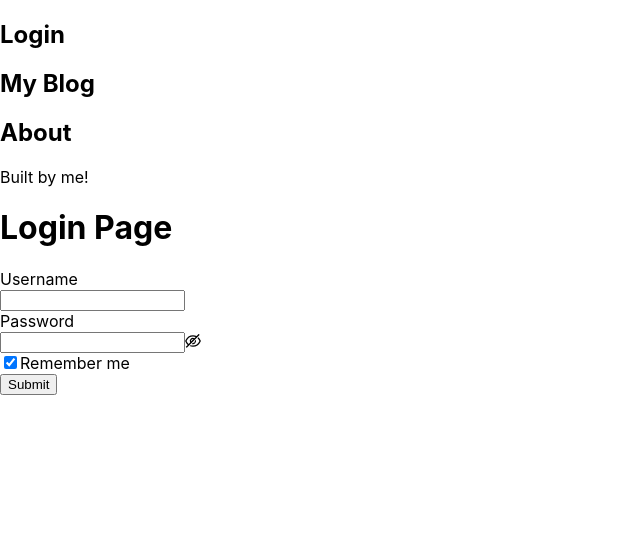
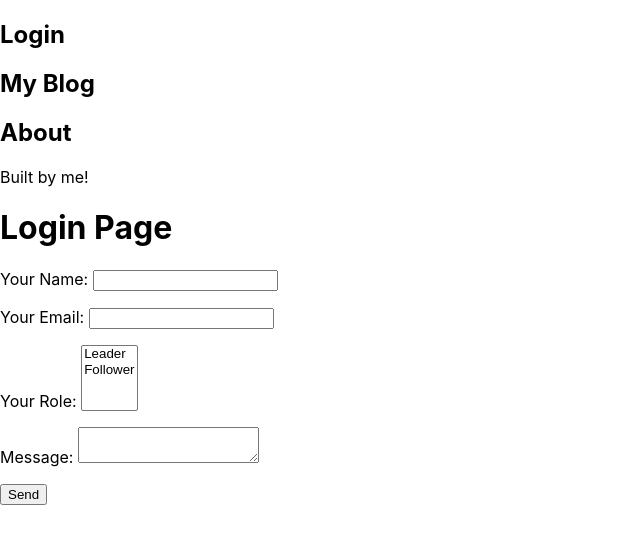
Before and after one commit to shrey2005/NextjsWithNetlify, a Next.js app: page /Login in a window 1280 px wide. Shown: the top 544 px of the page, without its empty margins (0-640 px from the left). Built offline with nearby package versions, Linux system fonts and the light colour scheme.

Commit message:
commit with Login Page

```diff
--- a/pages/Login.js
+++ b/pages/Login.js
@@ -1,81 +1,30 @@
-import { Form, Input, Button, Checkbox } from 'antd';
 import Layout from "../component/Layout"
 
 const Login = () => {
-    const onFinish = (values) => {
-        console.log('Success:', values);
-    };
-
-    const onFinishFailed = (errorInfo) => {
-        console.log('Failed:', errorInfo);
-    };
     return (
         <div className="Login_Page">
-             <Layout pageTitle="Login Page"></Layout>
+            <Layout pageTitle="Login Page"></Layout>
             <h1 className="title">Login Page</h1>
-            <Form
-                name="basic"
-                labelCol={{
-                    span: 8,
-                }}
-                wrapperCol={{
-                    span: 16,
-                }}
-                initialValues={{
-                    remember: true,
-                }}
-                onFinish={onFinish}
-                onFinishFailed={onFinishFailed}
-                netlify
-            >
-                <Form.Item
-                    label="Username"
-                    name="username"
-                    rules={[
-                        {
-                            required: true,
-                            message: 'Please input your username!',
-                        },
-                    ]}
-                >
-                    <Input />
-                </Form.Item>
-
-                <Form.Item
-                    label="Password"
-                    name="password"
-                    rules={[
-                        {
-                            required: true,
-                            message: 'Please input your password!',
-                        },
-                    ]}
-                >
-                    <Input.Password />
-                </Form.Item>
-
-                <Form.Item
-                    name="remember"
-                    valuePropName="checked"
-                    wrapperCol={{
-                        offset: 8,
-                        span: 16,
-                    }}
-                >
-                    <Checkbox>Remember me</Checkbox>
-                </Form.Item>
-
-                <Form.Item
-                    wrapperCol={{
-                        offset: 8,
-                        span: 16,
-                    }}
-                >
-                    <Button type="primary" htmlType="submit">
-                        Submit
-                    </Button>
-                </Form.Item>
-            </Form>
+            <form name="contact" method="POST" data-netlify="true">
+                <p>
+                    <label>Your Name: <input type="text" name="name" /></label>
+                </p>
+                <p>
+                    <label>Your Email: <input type="email" name="email" /></label>
+                </p>
+                <p>
+                    <label>Your Role: <select name="role[]" multiple>
+                        <option value="leader">Leader</option>
+                        <option value="follower">Follower</option>
+                    </select></label>
+                </p>
+                <p>
+                    <label>Message: <textarea name="message"></textarea></label>
+                </p>
+                <p>
+                    <button type="submit">Send</button>
+                </p>
+            </form>
         </div>
     );
 }
```
